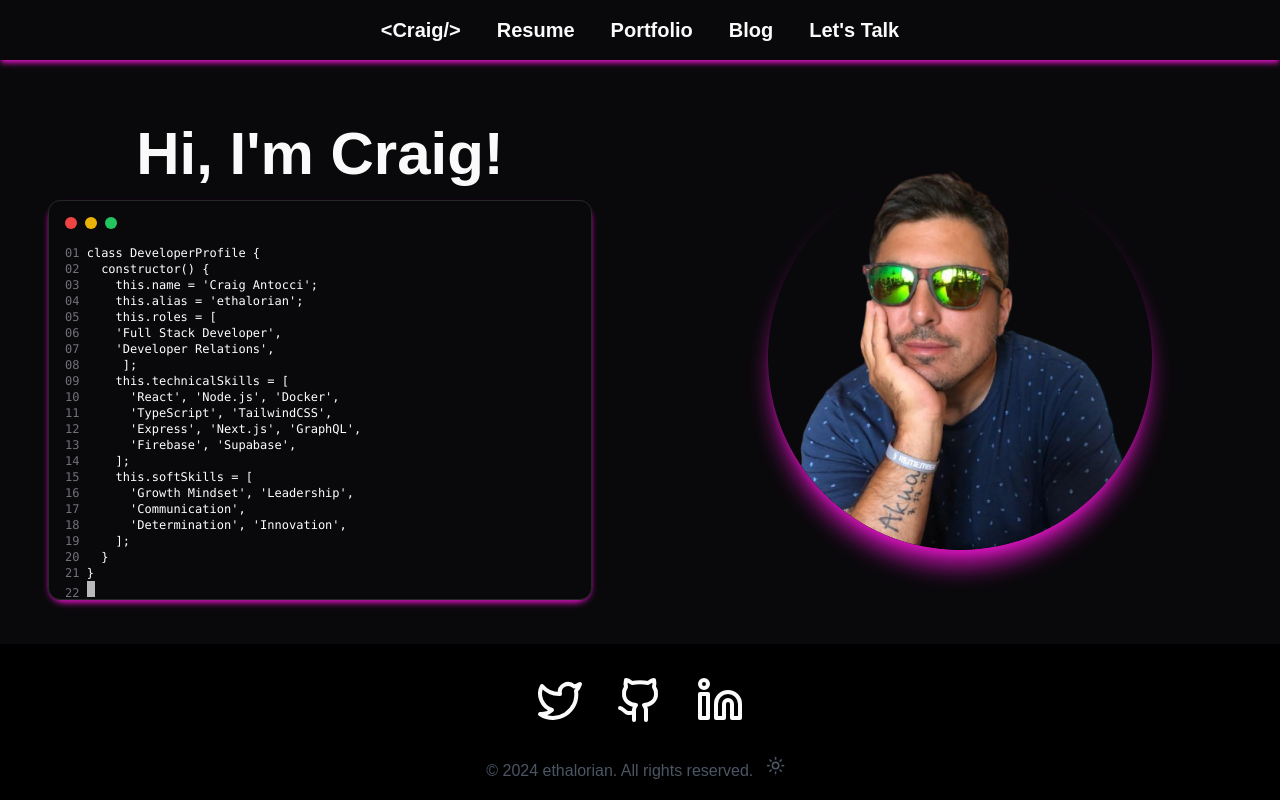
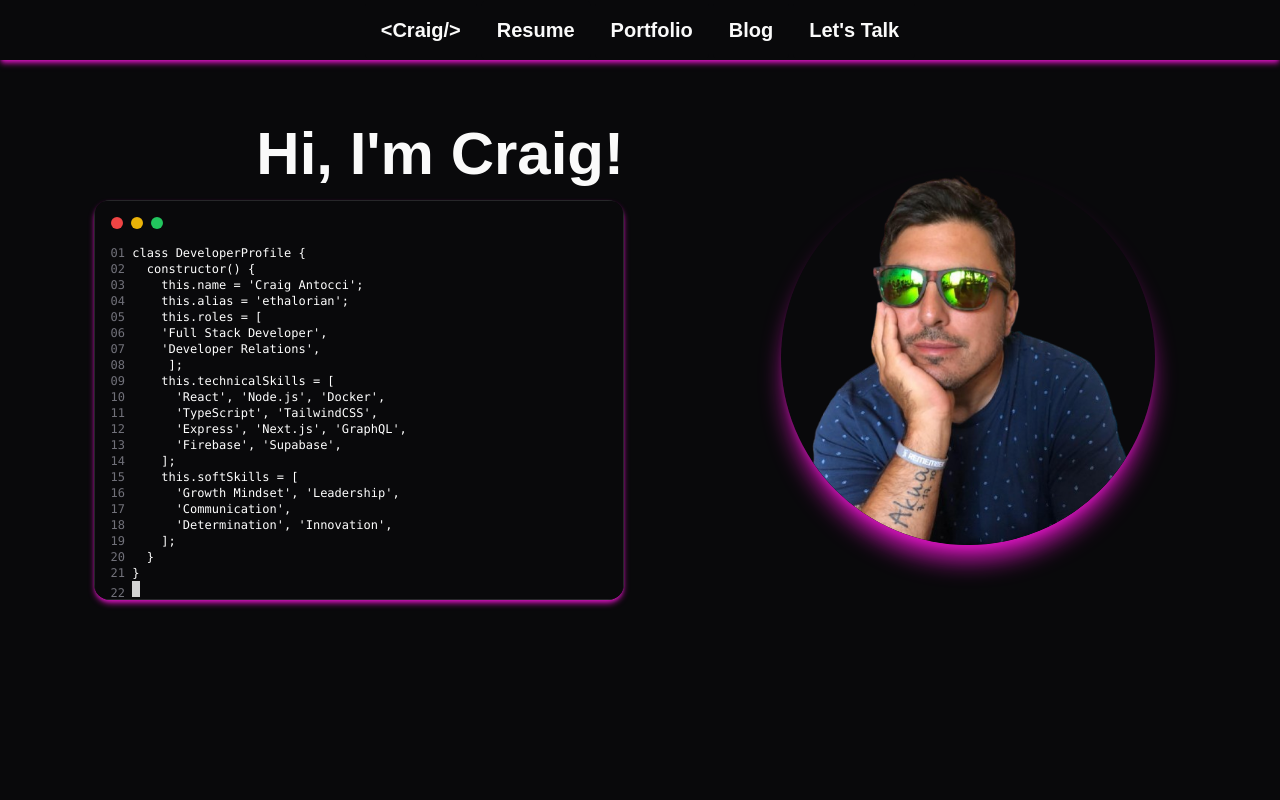
Before and after one commit to ethalorian/next-portfolio, a Next.js app: page / in a window 1280 px wide. Shown: the top 800 px of the page. Built offline with nearby package versions, Linux system fonts and the light colour scheme.

Commit message:
Improvement for small screens

```diff
--- a/src/app/blog/[slug]/page.tsx
+++ b/src/app/blog/[slug]/page.tsx
@@ -3,7 +3,6 @@ import ReactMarkdown from 'react-markdown';
 import { notFound } from 'next/navigation';
 import rehypeHighlight from 'rehype-highlight';
 import remarkGfm from 'remark-gfm';
-import Header from '../../../components/header';
 
 interface BlogPostProps {
   params: {
@@ -17,7 +16,6 @@ export default function BlogPost({ params }: BlogPostProps) {
 
   return (
     <>
-    <Header />
     <div className="max-w-prose mx-auto my-8 px-4 sm:px-6 md:px-8">
       <h2 className="text-2xl font-bold mb-2">{post.title}</h2>
       <p className="text-muted-foreground">Written by: {post.author}</p>
--- a/src/components/hero.tsx
+++ b/src/components/hero.tsx
@@ -33,26 +33,25 @@ export default function Hero() {
   ];
 
   return (
-        <div className="flex flex-col max-h-screen">
-          <div className="flex-grow mt-16 mb-1 "> {/* Add top margin to account for fixed header */}
-            <div className="flex flex-col md:flex-row h-full">
+    <div className="flex flex-col min-h-screen pb-20"> {/* Changed max-h-screen to min-h-screen and added pb-20 */}
+      <div className="flex-grow mt-16 mb-1">
+        <div className="flex flex-col lg:flex-row h-full">
           {/* First column with Name and CodeText */}
-              <div className="w-full md:w-1/2 flex flex-col items-center md:items-center justify-center order-2 md:order-1 md:pr-0">
+          <div className="w-full lg:w-1/2 flex flex-col items-center lg:items-end justify-center order-2 lg:order-1 lg:pr-4">
             {/* Name div */}
-                <div className="text-4xl md:text-6xl lg:text-6xl font-bold mb-4 ">
+            <div className="text-4xl lg:text-6xl font-bold mb-4">
               <span>
                 Hi, I'm Craig!
               </span>
             </div>
-                <div className="w-[85%] h-[400px] md:pr-0 mb-4  rounded-2xl shadow-md shadow-glow transition-shadow duration-300 ">
+            <div className="w-[85%] h-[400px] mb-4 rounded-2xl shadow-md shadow-glow transition-shadow duration-300 overflow-auto"> {/* Added overflow-auto */}
               <CodeText code={codeLines} />
             </div>
-
           </div>
 
           {/* Second column with Avatar */}
-              <div className="w-full md:w-1/2 flex items-center justify-center order-1 md:order-2">
-                <div className="w-3/5 md:w-3/5 mt-10 md:mt-0">
+          <div className="w-full lg:w-1/2 flex items-center justify-center order-1 lg:order-2 lg:pl-4">
+            <div className="w-3/5 lg:w-3/5 mt-10 lg:mt-0">
               <Avatar className="w-full h-auto shadow-xl dark:shadow-xl dark:shadow-glow transition-shadow duration-300 mb-6">
                 <AvatarImage src="/craig-no-bg.png" />
                 <AvatarFallback>CN</AvatarFallback>
@@ -62,6 +61,5 @@ export default function Hero() {
         </div>
       </div>
     </div>
-
   );
 }
```
Lines whose indentation alone changed are shown as unchanged.
